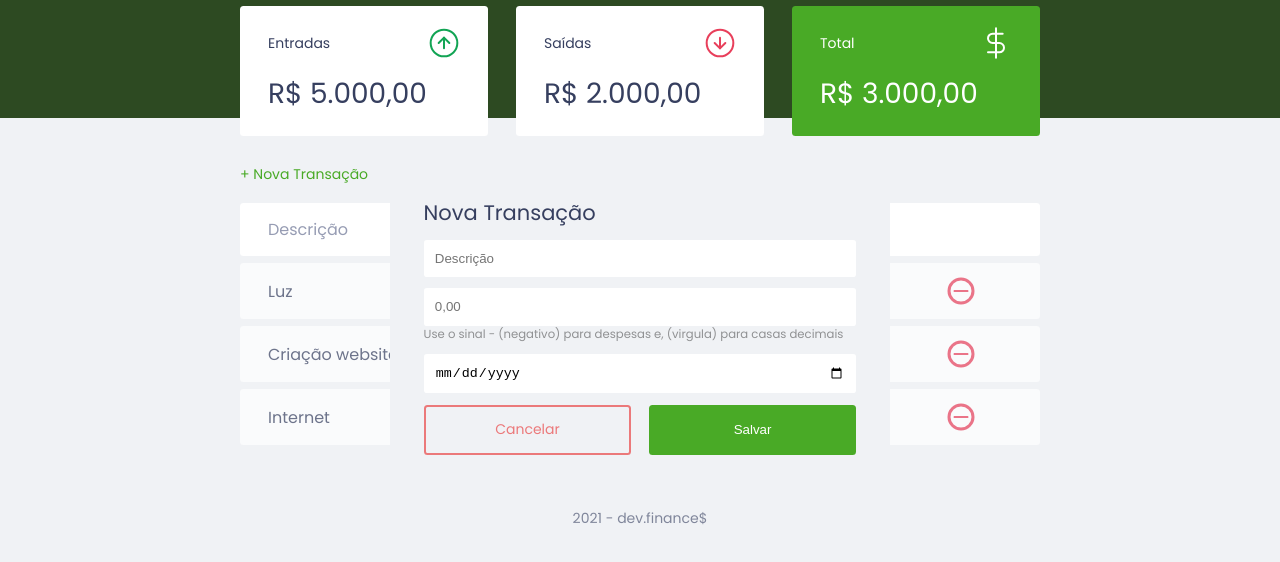
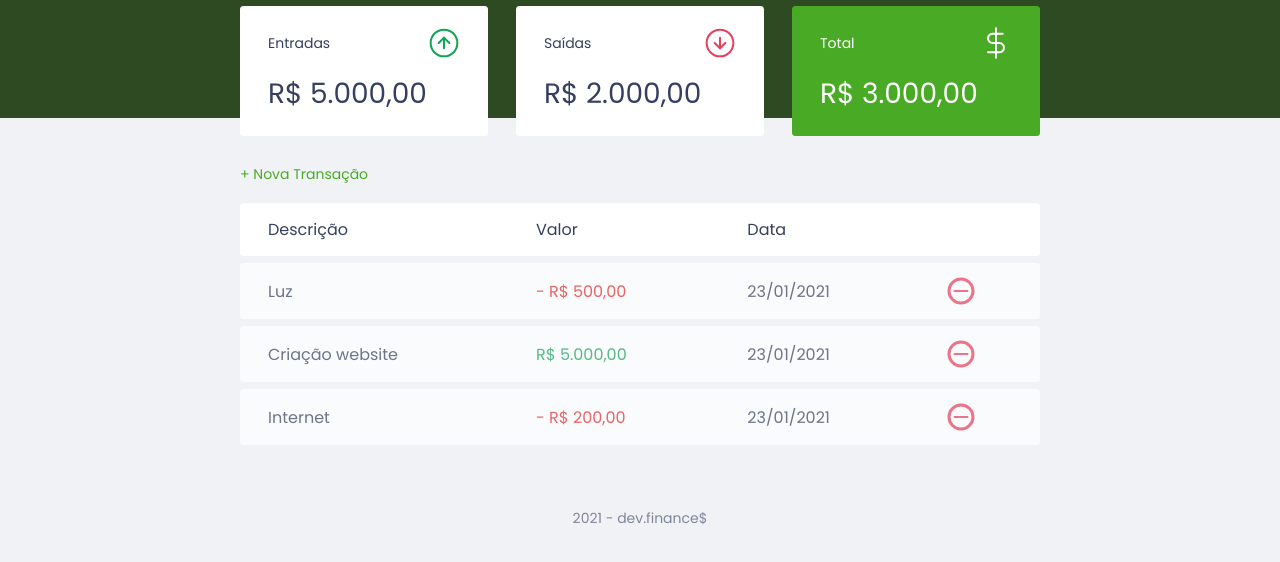
Before and after one commit to dayellesouza/dev-finances, a plain HTML site: page index.html in a window 1280 px wide. Shown: the part 74-636 px from the top of the page. Drawn offline with Linux system fonts and the light colour scheme.

Commit message:
segundo commit

```diff
--- a/index.html
+++ b/index.html
@@ -1,6 +1,5 @@
 <DOCTYPE html>
     <html lang="pt-br">
-
     <head>
         <meta charset="UTF-8" />
         <meta name="viewport" content="widht=device-width, initial-scale=1.0" />
@@ -8,9 +7,7 @@
 
         <link rel="stylesheet" href="./style.css">
         <link rel="preconnect" href="https://fonts.gstatic.com">
-        <link
-            href="https://fonts.googleapis.com/css2?family=Poppins:ital,wght@0,100;0,400;0,700;1,100;1,400;1,700&display=swap"
-            rel="stylesheet">
+        <link href="https://fonts.googleapis.com/css2?family=Poppins:ital,wght@0,100;0,400;0,700;1,100;1,400;1,700&display=swap" rel="stylesheet">
     </head>
 
     <body>
@@ -23,9 +20,7 @@
 
                 <div class="card">
                     <h3>
-                        <span>
-                            Entradas
-                        </span>
+                        <span> Entradas </span>
                         <img src="./assets/income.svg" alt="Image de entradas">
                     </h3>
                     <p>R$ 5.000,00</p>
@@ -33,9 +28,7 @@
 
                 <div class="card">
                     <h3>
-                        <span>
-                            Saídas
-                        </span>
+                        <span>Saídas</span>
                         <img src="./assets/expense.svg" alt="Image de saídas">
                     </h3>
                     <p>R$ 2.000,00</p>
@@ -43,9 +36,7 @@
 
                 <div class="card total">
                     <h3>
-                        <span>
-                            Total
-                        </span>
+                        <span>Total</span>
                         <img src="./assets/total.svg" alt="Image de total">
                     </h3>
                     <p>R$ 3.000,00</p>
@@ -70,66 +61,58 @@
                             <td class="description">Luz</td>
                             <td class="expense">- R$ 500,00</td>
                             <td class="date">23/01/2021</td>
-                            <td>
-                                <img src="./assets/minus.svg" alt="Remover transação">
-                            </td>
+                            <td><img src="./assets/minus.svg" alt="Remover transação"></td>
                         </tr>
                         <tr>
                             <td class="description">Criação website</td>
-                            <td class="income"> R$ 5.000,00</td>
+                            <td class="income">R$ 5.000,00</td>
                             <td class="date">23/01/2021</td>
-                            <td>
-                                <img src="./assets/minus.svg" alt="Remover transação">
-                            </td>
+                            <td><img src="./assets/minus.svg" alt="Remover transação"></td>
                         </tr>
                         <tr>
                             <td class="description">Internet</td>
                             <td class="expense">- R$ 200,00</td>
                             <td class="date">23/01/2021</td>
-                            <td>
-                                <img src="./assets/minus.svg" alt="Remover transação">
-                            </td>
+                            <td><img src="./assets/minus.svg" alt="Remover transação"></td>
                         </tr>
                     </tbody>
                 </table>
             </section>
         </main>
 
-        <div class="modal-overlay active">
+        <div class="modal-overlay">
             <div class="modal">
                 <div id="form">
                     <h2>Nova Transação</h2>
                     <form action="">
                         <div class="input-group">
                             <label class="sr-only" for="description">Descrição</label>
-                            <input type="text" id="description" name="description" placeholder="Descrição">
+                            <input type="text" tabindex="1" id="description" name="description" placeholder="Descrição">
                         </div>
 
                         <div class="input-group">
                             <label class="sr-only" for="amount">Valor</label>
-                            <input type="number" step="0.01" id="amount" name="amount" placeholder="0,00">
+                            <input type="number" tabindex="2" step="0.01" id="amount" name="amount" placeholder="0,00">
                             <small class="help">Use o sinal - (negativo) para despesas e, (virgula)
                                 para casas decimais </small>
                         </div>
                         <div class="input-group">
                             <label class="sr-only" for="date">Data</label>
-                            <input type="date" id="date" name="date">
+                            <input type="date" tabindex="3" id="date" name="date">
                         </div>
                         <div class="input-group actions">
-                            <a href="#" onclick=".Modal.close()" class="button cancel">Cancelar</a>
-                            <button>Salvar</button>
+                            <a href="#" tabindex="5" onclick="Modal.close()" class="button cancel">Cancelar</a>
+                            <button tabindex="4">Salvar</button>
                         </div>
                     </form>
                 </div>
             </div>
         </div>
 
-        <footer>
-            <p>2021 - dev.finance$</p>
-        </footer>
+        <footer><p>2021 - dev.finance$</p></footer>
 
         <script>
-            let Modal = {
+            const Modal = {
                 open() {
                     // Abrir modal
                     //Adicionar a class active ao modal
@@ -137,6 +120,7 @@
                         .querySelector('.modal-overlay')
                         .classList
                         .add('.active')
+                        document.querySelector('.button.new').setAttribute('tabindex', '-1');
                 },
                 close() {
                     //fechar modal
@@ -145,10 +129,9 @@
                         .querySelector('.modal-overlay')
                         .classList
                         .remove('.active')
+                        document.querySelector('.button.new').setAttribute('tabindex', '0');
                 }
             }
         </script>
     </body>
-
-    </html>
-</DOCTYPE>
+</html>
--- a/style.css
+++ b/style.css
@@ -12,7 +12,7 @@
     box-sizing: border-box;
 }
 html {
-    font-size: 93.75%;
+    font-size: 93.75%; /*15px*/
 }
 
 body {
@@ -43,7 +43,6 @@ h2 {
     margin-top: 3.2rem;
     margin-bottom: 0.8rem;
     color: var(--dark-blue);
-
     font-weight: normal;
 
 }
@@ -61,20 +60,15 @@ a:hover {
 button {
     width: 100%;
     height: 50px;
-
     border: none;
-
     color: white;
     background: var(--green);
-
     padding: 0;
-
     border-radius: 0.25rem;
-
     cursor: pointer;
 }
 
-.button:hover {
+button:hover {
     background: var(--light-green);
 }
 
@@ -87,14 +81,11 @@ button {
     color: var(--red);
     border: 2px var(--red) solid;
     border-radius: 0.25rem;
-
     height: 50px;
-
     display: flex;
     align-items: center;
     justify-content: center;
-
-    opacity: 0.6;
+    opacity: 0.7;
 }
 
 .button.cancel:hover {
@@ -167,7 +158,7 @@ header {
 #data-table {
     width: 100%;
     border-spacing: 0 0.5rem;
-    color: #969cb3;
+    color: var(--dark-blue);
 
 }
 
@@ -201,7 +192,6 @@ table tbody tr:hover {
 table tbody td {
     background: white;
     padding: 1rem 2rem;
-    font-weight: normal;
 }
 
 td.description {
@@ -213,15 +203,16 @@ td.income {
 }
 
 td.expense {
-    color: #e92929;
+    color: var(--red);
 }
 
 /* Model ======================================== */
+
 .modal-overlay {
     width: 100%;
     height: 100%;
 
-    background-color: rgba(0,0,0,0,7);
+    background-color: rgba(0, 0, 0, 0.7);
 
     position: fixed;
     top: 0;
@@ -244,9 +235,6 @@ td.expense {
 .modal {
     background: #f0f2f5;
     padding: 2.4rem;
-    max-width: 90%;
-    max-width: 500px;
-
     position: relative;
     z-index: 1;
 }
@@ -258,7 +246,12 @@ td.expense {
 
 #form h2 {
     margin-top: 0;
+
 }
+#form h2:hover{
+    color: white
+}
+
 input {
     border: none;
     border-radius: 0.2rem;
@@ -287,7 +280,6 @@ input {
     width: 48%;
 }
 
-
 /* Footer ======================================== */
 footer {
     text-align: center;
```
